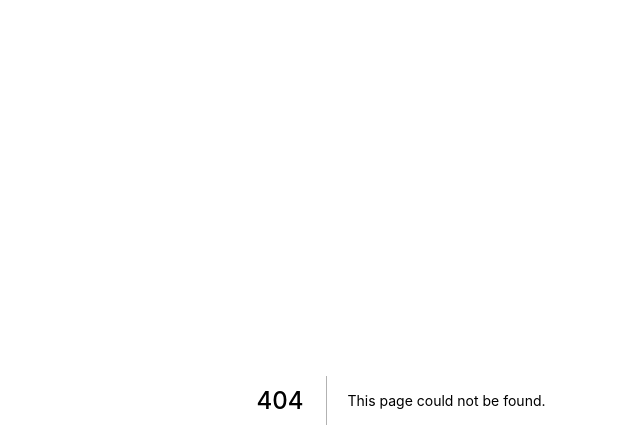
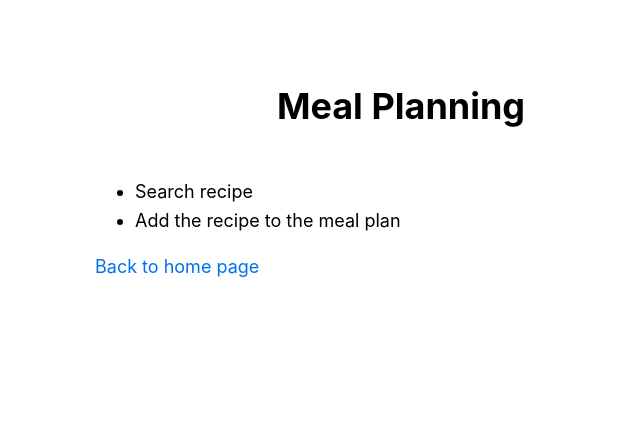
Before and after one commit to ireneea/shopping-manager, a Next.js app: page /meal-planning in a window 1280 px wide. Before the commit this address had no page. Shown: the top 448 px of the page, without its empty margins (239-879 px from the left). Built offline with nearby package versions, Linux system fonts and the light colour scheme.

Commit message:
Added meal-planning page

```diff
--- /dev/null
+++ b/pages/meal-planning.tsx
@@ -0,0 +1,15 @@
+import {NextPage} from "next";
+import PageLayout from "../components/PageLayout/PageLayout";
+
+const MealPlanning:NextPage = () => {
+  return (
+      <PageLayout pageTitle="Meal Planning">
+        <ul>
+            <li>Search recipe</li>
+            <li>Add the recipe to the meal plan</li>
+        </ul>
+      </PageLayout>
+  )
+}
+
+export default MealPlanning;
```
Also changed, not shown: pages/index.tsx (+6 -1 lines), components/AddRecipeForm/AddRecipeForm.tsx (line endings or trailing spaces).
